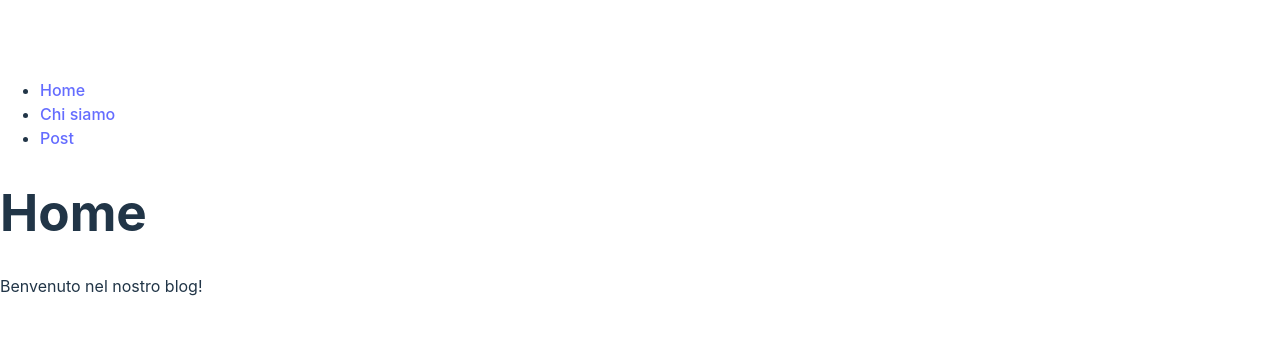
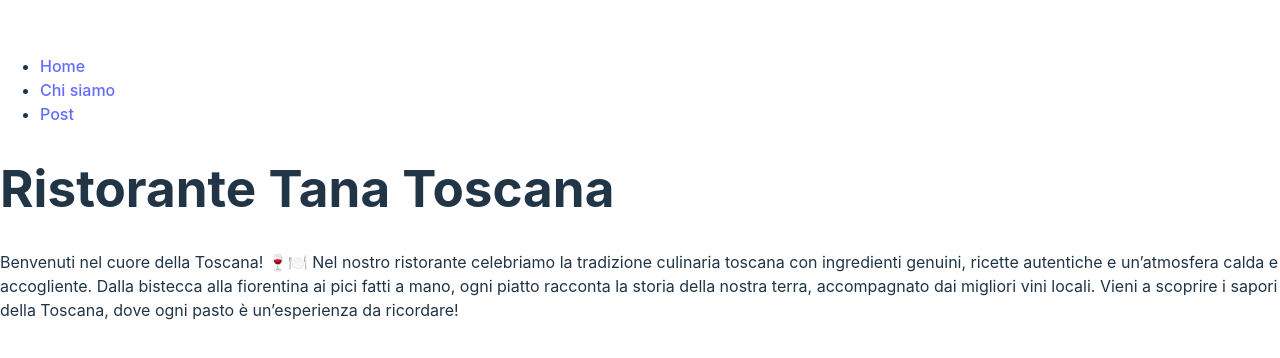
Before and after one commit to DGONNE/react-router, a React (Vite) app in the folder react-router/: page / in a window 1280 px wide. Shown: the part 212-570 px from the top of the page. Built offline with nearby package versions, Linux system fonts and the light colour scheme.

Commit message:
aggiornamento home

```diff
--- a/react-router/src/pages/Home.jsx
+++ b/react-router/src/pages/Home.jsx
@@ -1,8 +1,15 @@
 const Home = () => {
   return (
     <div>
-      <h1>Home</h1>
-      <p>Benvenuto nel nostro blog!</p>
+      <h1>Ristorante Tana Toscana</h1>
+      <p>
+        Benvenuti nel cuore della Toscana! 🍷🍽️ Nel nostro ristorante celebriamo
+        la tradizione culinaria toscana con ingredienti genuini, ricette
+        autentiche e un’atmosfera calda e accogliente. Dalla bistecca alla
+        fiorentina ai pici fatti a mano, ogni piatto racconta la storia della
+        nostra terra, accompagnato dai migliori vini locali. Vieni a scoprire i
+        sapori della Toscana, dove ogni pasto è un’esperienza da ricordare!
+      </p>
     </div>
   );
 };
```
